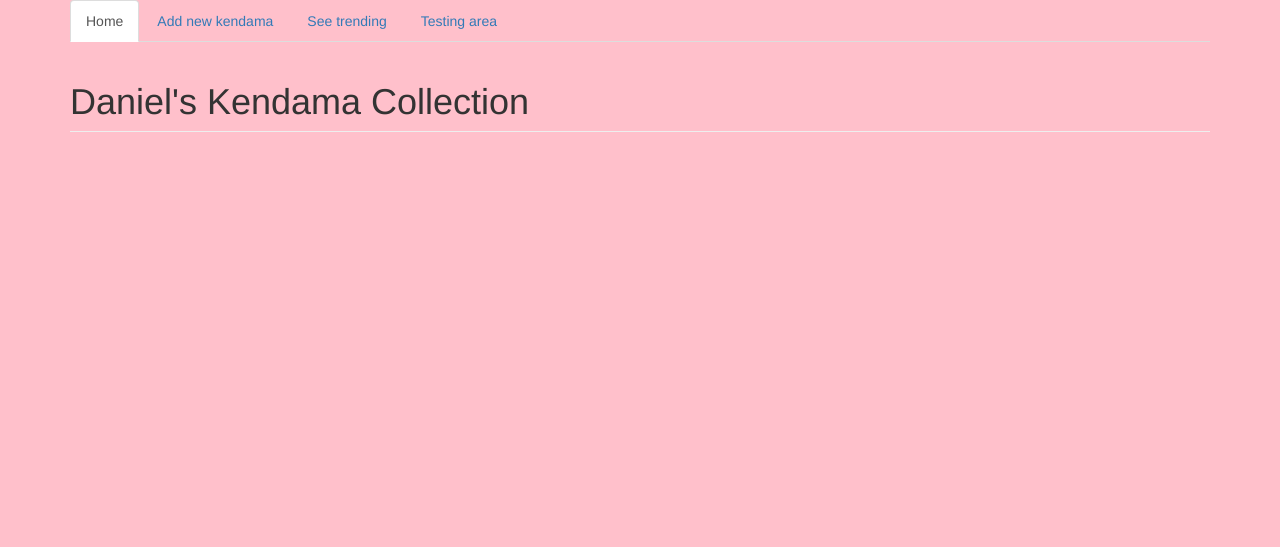
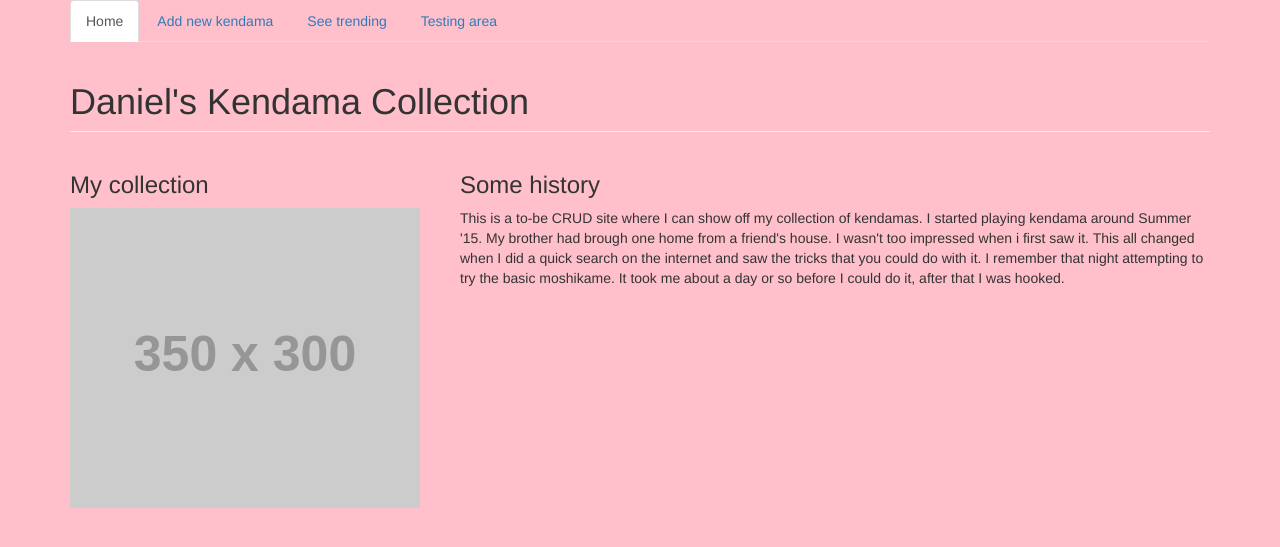
Before and after one commit to danielcodes/kendama-collection, a Flask app: page / in a window 1280 px wide. Shown: the top 547 px of the page. Run offline with Flask 2, Linux system fonts and the light colour scheme; grey boxes labelled with a size stand in for pictures from a placeholder-image service; data that the repository does not hold is empty; some libraries are stand-ins or nearby versions.

Commit message:
added a brief description on top of the page

```diff
--- a/static/css/main.css
+++ b/static/css/main.css
@@ -7,3 +7,7 @@
 body {
 	background-color: pink;
 }
+
+.description-box{
+	padding-bottom: 20px;
+}
--- a/templates/kendamas.html
+++ b/templates/kendamas.html
@@ -1,6 +1,21 @@
 {% extends "base.html" %}
 
 {% block body %}
+
+	<!--some info describing the purpose of this page-->
+	<div class="row description-box">
+		<div class="col-md-4">
+			<h3>My collection</h3>
+			<img src="http://placehold.it/350x300">
+		</div>
+
+		<div class="col-md-8">
+			<h3>Some history</h3>
+			<p>
+			  This is a to-be CRUD site where I can show off my collection of kendamas. I started playing kendama around Summer '15. My brother had brough one home from a friend's house. I wasn't too impressed when i first saw it. This all changed when I did a quick search on the internet and saw the tricks that you could do with it. I remember that night attempting to try the basic moshikame. It took me about a day or so before I could do it, after that I was hooked.
+			</p>
+		</div>
+	</div>
 
 	<!--display list of kendamas-->
 	{% if kendamas %}
```
